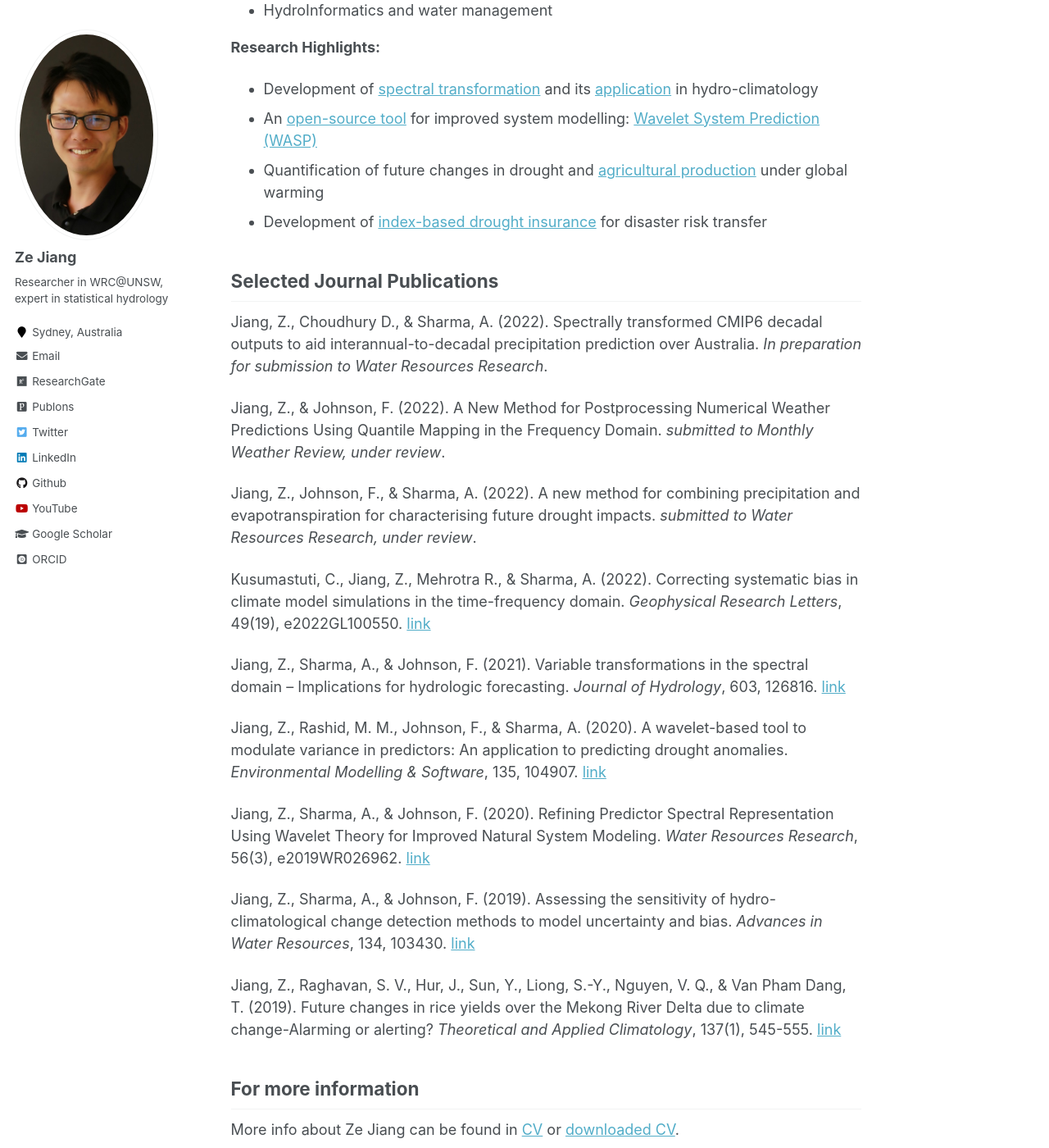
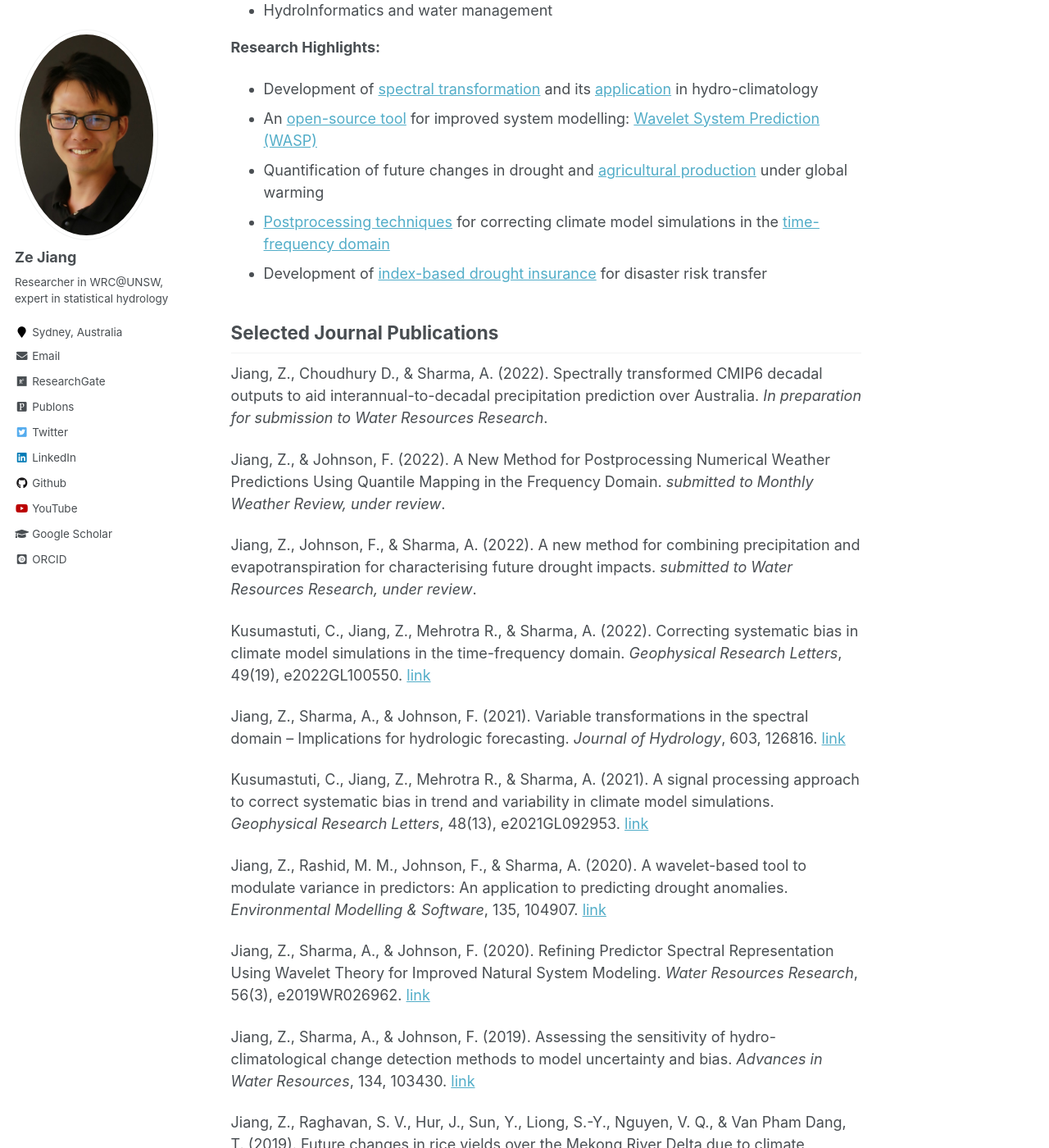
Before and after one commit to zejiang-unsw/zejiang-unsw.github.io, a Jekyll site: the page built from _pages/about.md, in a window 1280 px wide and 1400 px high, scrolled down 735 px. Shown: the whole window at 82% size. Built offline with Jekyll 4.4.1, drawn with Linux system fonts in a browser that asks for light colours; some web fonts are replaced.

Commit message:
add research highlights

```diff
--- a/_pages/about.md
+++ b/_pages/about.md
@@ -23,6 +23,7 @@ I am a Postdoctoral Research Fellow in the School of Civil and Environmental Eng
 * Development of [spectral transformation](https://doi.org/10.1029/2019WR026962) and its [application](https://doi.org/10.1016/j.jhydrol.2021.126816) in hydro-climatology
 * An [open-source tool](https://cran.r-project.org/web/packages/WASP/index.html) for improved system modelling: [Wavelet System Prediction (WASP)](https://doi.org/10.1016/j.envsoft.2020.104907)
 * Quantification of future changes in drought and [agricultural production](https://doi.org/10.1007/s00704-018-2617-z) under global warming
+* [Postprocessing techniques](https://doi.org/10.1029/2021GL092953) for correcting climate model simulations in the [time-frequency domain](https://doi.org/10.1029/2022GL100550)
 * Development of [index-based drought insurance](https://doi.org/10.1108/AFR-02-2020-0020) for disaster risk transfer
 
 ## Selected Journal Publications
@@ -36,6 +37,8 @@ Kusumastuti, C., Jiang, Z., Mehrotra R., & Sharma, A. (2022). Correcting systema
 
 Jiang, Z., Sharma, A., & Johnson, F. (2021). Variable transformations in the spectral domain – Implications for hydrologic forecasting. *Journal of Hydrology*, 603, 126816. [link](https://doi.org/10.1016/j.jhydrol.2021.126816)
 
+Kusumastuti, C., Jiang, Z., Mehrotra R., & Sharma, A. (2021). A signal processing approach to correct systematic bias in trend and variability in climate model simulations. *Geophysical Research Letters*, 48(13), e2021GL092953. [link](https://doi.org/10.1029/2021GL092953)
+
 Jiang, Z., Rashid, M. M., Johnson, F., & Sharma, A. (2020). A wavelet-based tool to modulate variance in predictors: An application to predicting drought anomalies. *Environmental Modelling & Software*, 135, 104907. [link](https://doi.org/10.1016/j.envsoft.2020.104907)
 
 Jiang, Z., Sharma, A., & Johnson, F. (2020). Refining Predictor Spectral Representation Using Wavelet Theory for Improved Natural System Modeling. *Water Resources Research*, 56(3), e2019WR026962. [link](https://doi.org/10.1029/2019WR026962)
```
Also changed, not shown: _pages/cv.md (+2 -1 lines).
